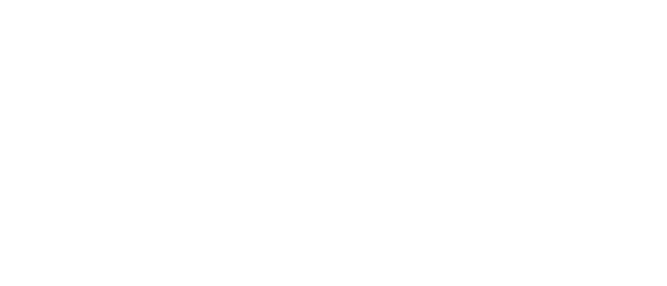
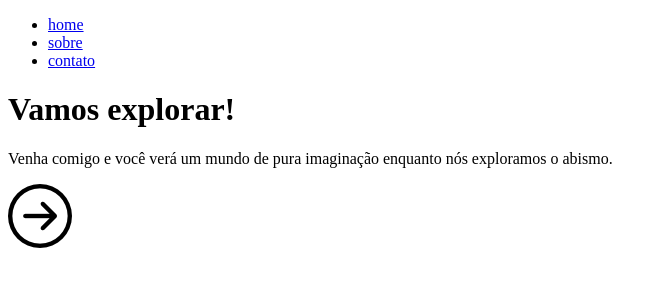
Before and after one commit to allvesdev/css_studies, a plain HTML site: page visual-rules/index.html in a window 1280 px wide. Shown: the whole page, without its empty margins (0-667 px from the left). Drawn offline with Linux system fonts and the light colour scheme.

Commit message:
Links de navegação, título, parágrafo e ícone

```diff
--- a/visual-rules/index.html
+++ b/visual-rules/index.html
@@ -7,5 +7,21 @@
     <title>Minha Landing Page</title>
     <link href="/css/style.css" rel="stylesheet" />
   </head>
-  <body></body>
+  <body>
+    <nav>
+      <ul>
+        <li><a href="#">home</a></li>
+        <li><a href="#">sobre</a></li>
+        <li><a href="#">contato</a></li>
+      </ul>
+    </nav>
+    <main>
+      <h1>Vamos explorar!</h1>
+      <p>
+        Venha comigo e você verá um mundo de pura imaginação enquanto nós
+        exploramos o abismo.
+      </p>
+      <a href="#"><img src="./img/botao-seta.png" alt="Seta para direita" /></a>
+    </main>
+  </body>
 </html>
```
Also changed, not shown: visual-rules/img/botao-seta.png (added).
